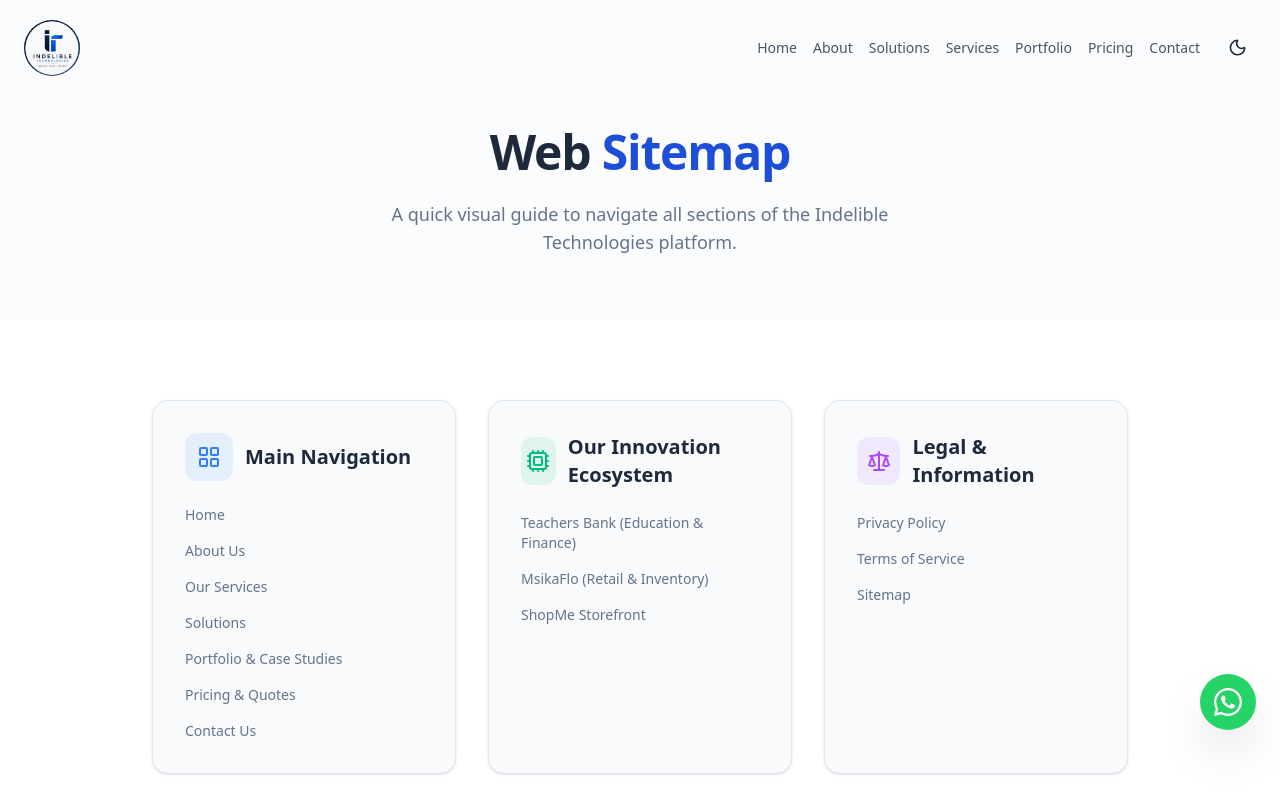
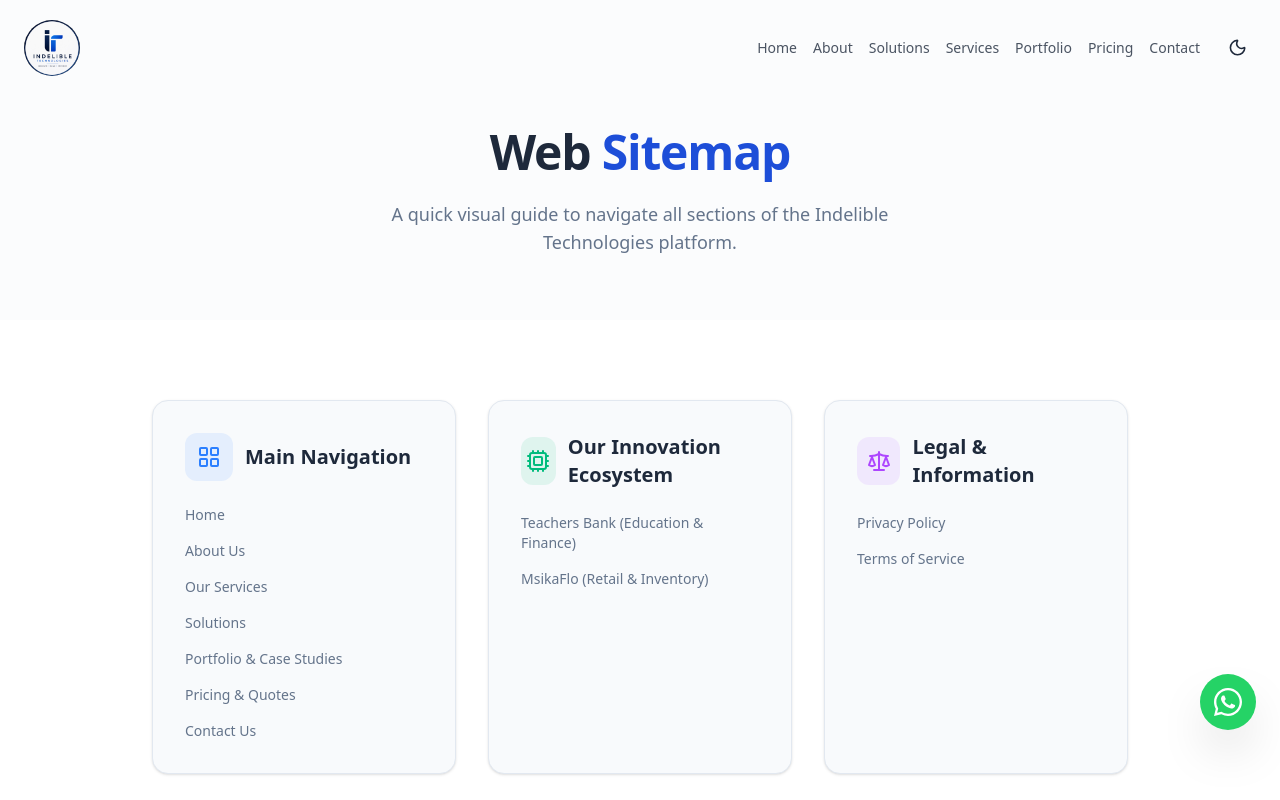
Before and after one commit to Indelible-cpu/MyWebsite, a Next.js app: page /sitemap in a window 1280 px wide. Shown: the top 800 px of the page. Built offline with nearby package versions, Linux system fonts and the light colour scheme.

Commit message:
Remove ShopMe and redundant sitemap self-link

```diff
--- a/app/sitemap/page.tsx
+++ b/app/sitemap/page.tsx
@@ -27,7 +27,6 @@ export default function Sitemap() {
       links: [
         { label: "Teachers Bank (Education & Finance)", href: "/solutions#teachersbank" },
         { label: "MsikaFlo (Retail & Inventory)", href: "/solutions#msikaflo" },
-        { label: "ShopMe Storefront", href: "https://f7ky9nc8.eyivo.com" },
       ],
     },
     {
@@ -37,7 +36,6 @@ export default function Sitemap() {
       links: [
         { label: "Privacy Policy", href: "/privacy" },
         { label: "Terms of Service", href: "/terms" },
-        { label: "Sitemap", href: "/sitemap" },
       ],
     },
   ];
```
